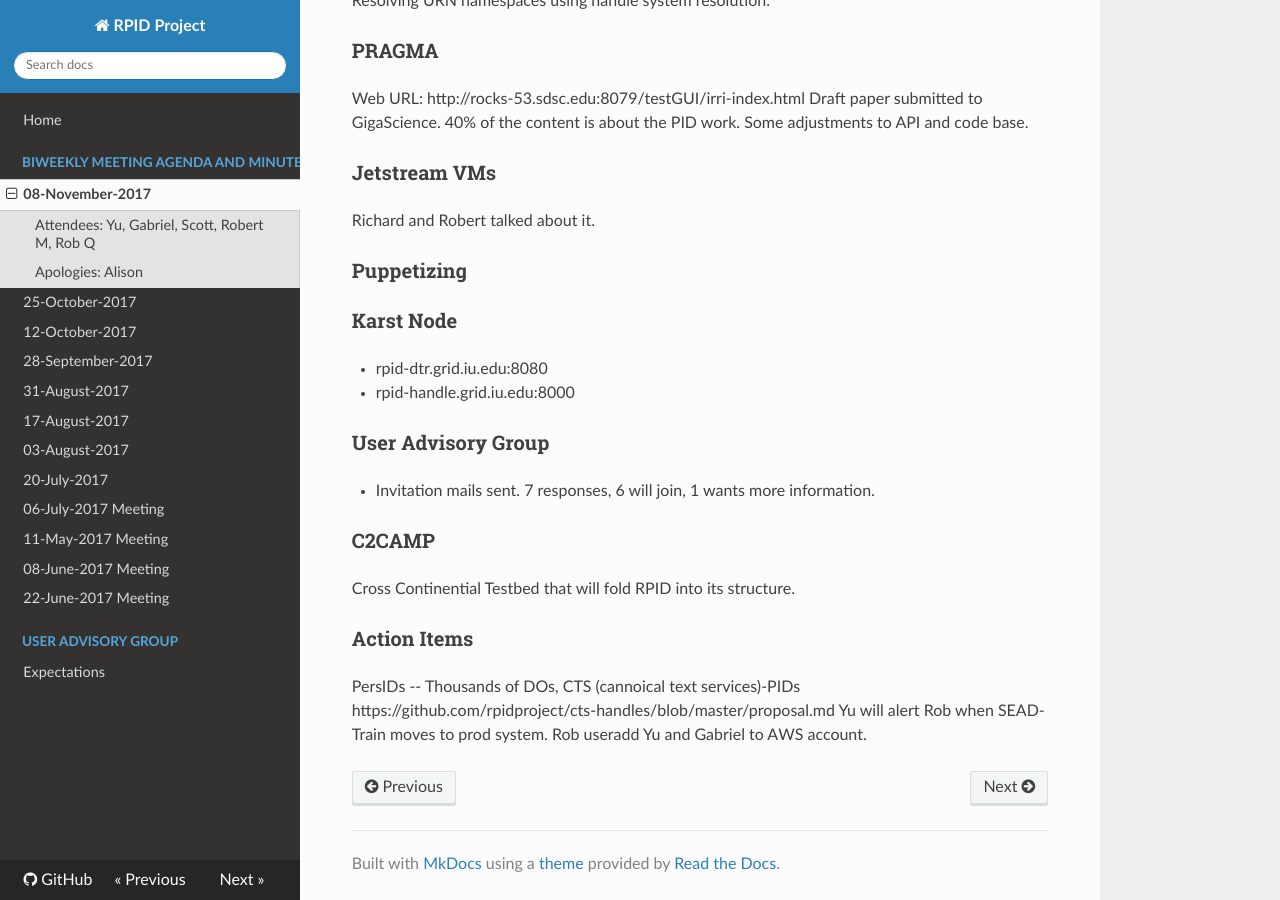
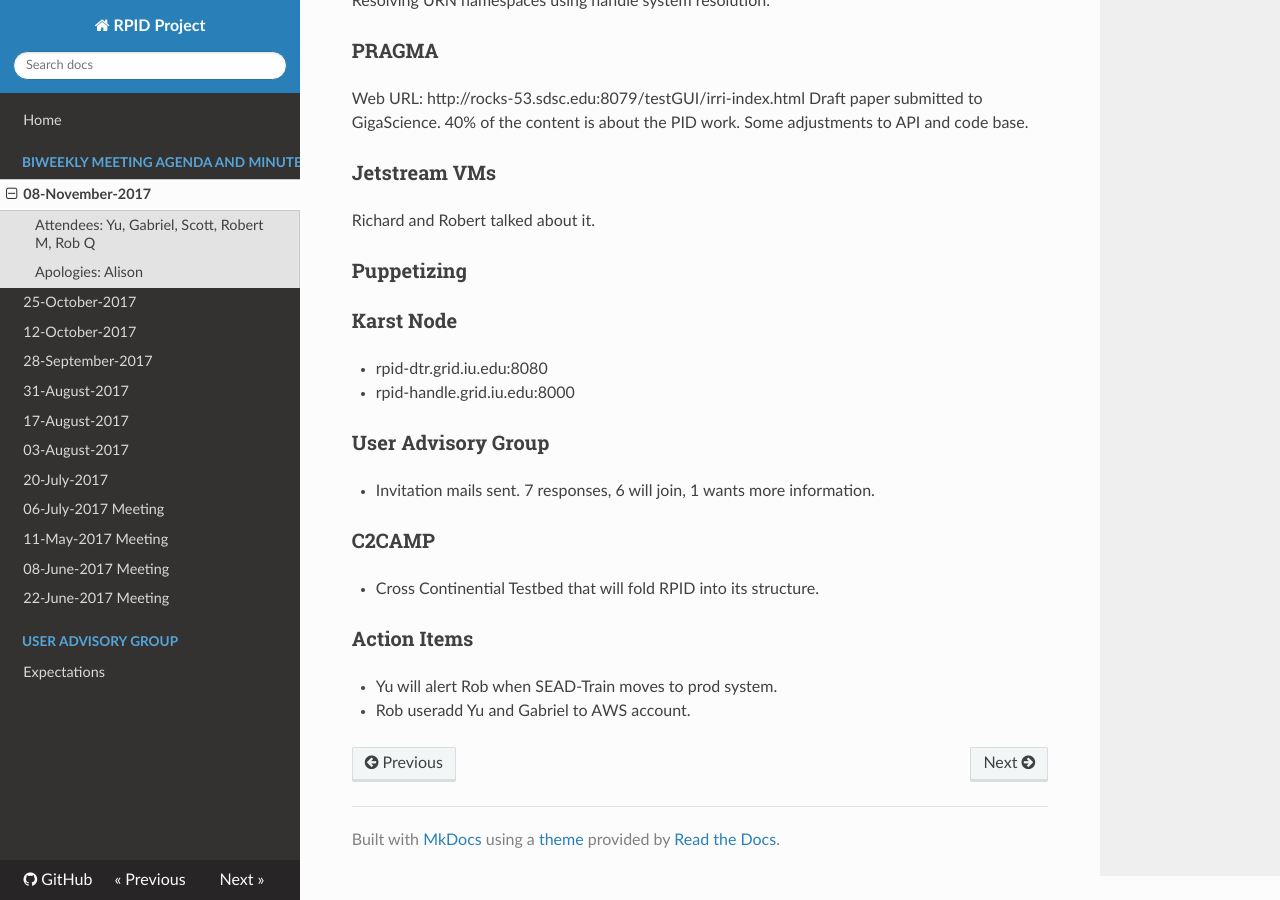
Before and after one commit to rpidproject/rpid, an MkDocs documentation site: the page built from docs/08-November-2017.md, in a window 1280 px wide and 900 px high, scrolled down 540 px. Built offline with MkDocs 1.6.1, drawn with Linux system fonts in a browser that asks for light colours; nearby versions of some CDN libraries; old or Windows-style settings are respelled for this version of MkDocs.

Commit message:
Update 08-November-2017.md

```diff
--- a/docs/08-November-2017.md
+++ b/docs/08-November-2017.md
@@ -32,10 +32,9 @@ Richard and Robert talked about it.
    * Invitation mails sent. 7 responses, 6 will join, 1 wants more information.
 
 ### C2CAMP
-Cross Continential Testbed that will fold RPID into its structure.
+   * Cross Continential Testbed that will fold RPID into its structure.
 
 ### Action Items
-PersIDs -- Thousands of DOs, CTS (cannoical text services)-PIDs
-https://github.com/rpidproject/cts-handles/blob/master/proposal.md
-Yu will alert Rob when SEAD-Train moves to prod system.
-Rob useradd Yu and Gabriel to AWS account.
+
+   * Yu will alert Rob when SEAD-Train moves to prod system.
+   * Rob useradd Yu and Gabriel to AWS account.
```
